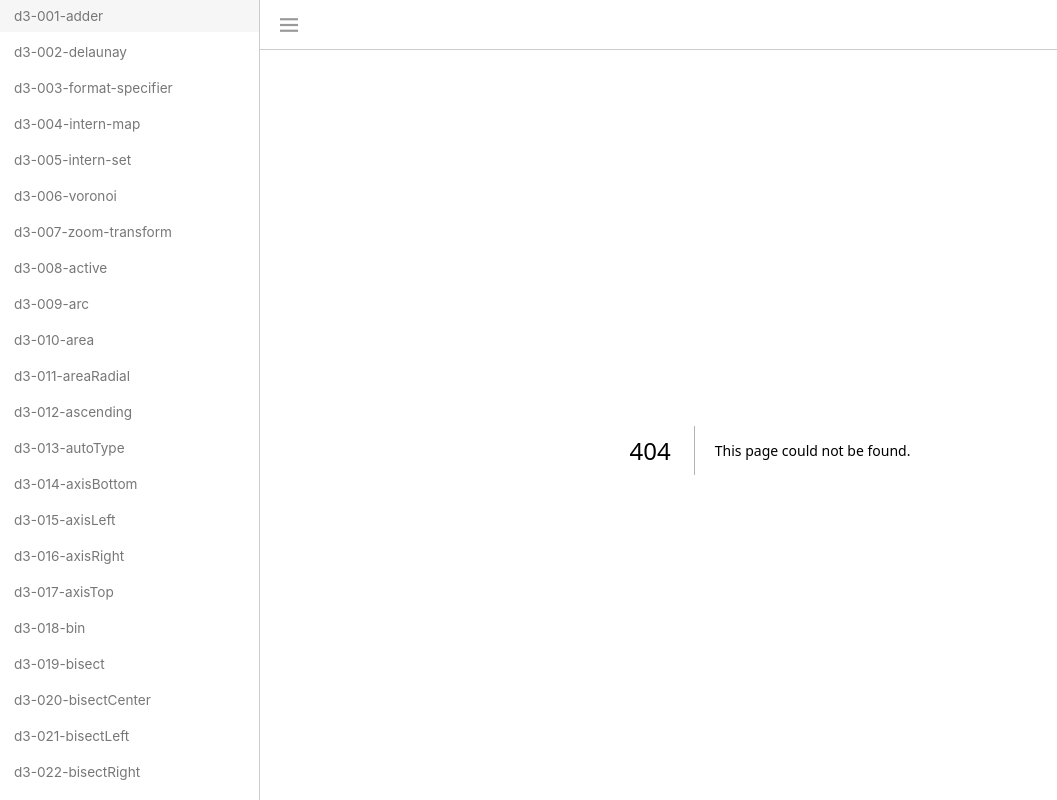
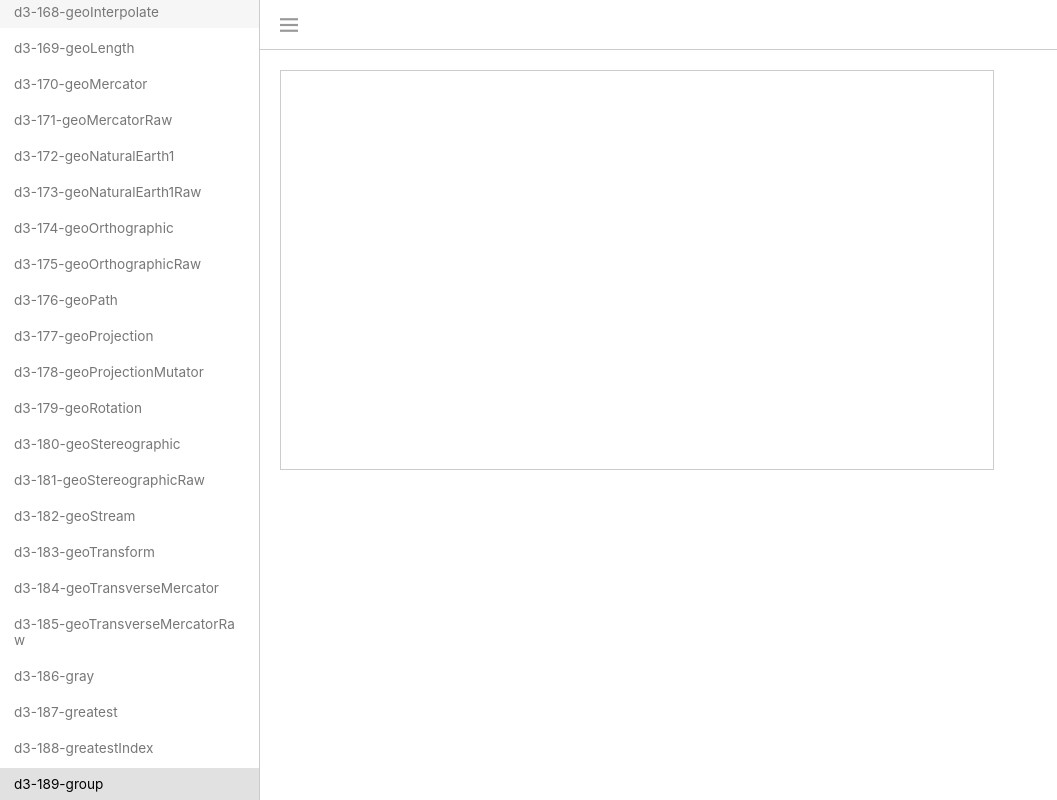
Before and after one commit to wisdomstar94/d3-research, a Next.js app: page /d3-example/d3-189-group in a window 1280 px wide. Before the commit this address had no page. Shown: the whole page, without its empty margins (0-1057 px from the left). Built offline with nearby package versions, Linux system fonts and the light colour scheme.

Commit message:
d3-189-group 페이지 작성 완료.

```diff
--- a/src/app/d3-example/d3-188-greatestIndex/page.tsx
+++ b/src/app/d3-example/d3-188-greatestIndex/page.tsx
@@ -5,7 +5,7 @@ import { useEffect, useRef } from "react";
 import CommonLayout from "../../../components/layouts/common-layout/common-layout.component";
 import { greatest, greatestIndex } from "d3";
 
-// https://www.geeksforgeeks.org/d3-js-greatest-method/
+// https://www.geeksforgeeks.org/d3-js-greatestindex-method/
 
 const Index: NextPage = () => {
   return (
--- /dev/null
+++ b/src/app/d3-example/d3-189-group/page.tsx
@@ -0,0 +1,80 @@
+"use client"
+import { NextPage } from "next";
+import Head from "next/head";
+import { useEffect, useRef } from "react";
+import CommonLayout from "../../../components/layouts/common-layout/common-layout.component";
+import { group } from "d3";
+
+// https://www.geeksforgeeks.org/d3-js-group-method/
+
+const Index: NextPage = () => {
+  return (
+    <>
+      <Head>
+        <title>d3-189-group</title>
+        <meta name="description" content="d3-189-group 예시 코드 페이지입니다." />
+        <link rel="icon" href="/favicon.ico" />
+      </Head>
+
+      <CommonLayout>
+        <PageContents />
+      </CommonLayout>
+    </>
+  );
+};
+
+const PageContents = () => {
+  const boxElementRef = useRef<HTMLDivElement>(null);
+
+  useEffect(() => {
+    while (boxElementRef.current?.hasChildNodes() === true) {
+      if (boxElementRef.current?.firstChild !== null) {
+        boxElementRef.current?.removeChild(boxElementRef.current?.firstChild);
+      }
+    }
+
+    /*
+      d3.group 함수는 배열 요소들의 특정 키를 기준으로 Map 객체로 그룹핑 지어주는 함수임.
+    */
+
+    const data = [
+      {name: "ABC", amount: "34.0",   date: "11/12/2015"},
+      {name: "DEF", amount: "120.11", date: "11/12/2015"},
+      {name: "MNO", amount: "12.01",  date: "01/04/2016"},
+      {name: "XYZ", amount: "34.05",  date: "01/04/2016"},
+    ];
+    console.log(`data`, data);
+
+    const grouped_data = group(data, d => d.date);
+    console.log('grouped_data', grouped_data);
+    /*
+      위 예시는 date 를 key 로 잡고,
+      value 에는 date 가 동일한 것들끼리의 요소가 배열로 담김.
+
+      ex)
+      key: "11/12/2015"
+      value: [
+        {name: 'ABC', amount: '34.0', date: '11/12/2015'},
+        {name: 'DEF', amount: '120.11', date: '11/12/2015'},
+      ]
+
+      key: "01/04/2016"
+      value: [
+        {name: 'MNO', amount: '12.01', date: '01/04/2016'},
+        {name: 'XYZ', amount: '34.05', date: '01/04/2016'},
+      ]
+
+      즉, 특정 키로 요소들을 그룹핑 지어주고 싶을 때 매우 유용한 함수임!
+    */
+  }, []);
+
+  return (
+    <>
+      <div className="box" ref={boxElementRef}>
+
+      </div>
+    </>
+  );
+};
+
+export default Index;
--- a/src/components/layouts/side-bar/side-bar.component.tsx
+++ b/src/components/layouts/side-bar/side-bar.component.tsx
@@ -203,6 +203,7 @@ const SideBar = (props: ISideBar.Props) => {
     { menuName: 'd3-186-gray', menuLink: '/d3-example/d3-186-gray' },
     { menuName: 'd3-187-greatest', menuLink: '/d3-example/d3-187-greatest' },
     { menuName: 'd3-188-greatestIndex', menuLink: '/d3-example/d3-188-greatestIndex' },
+    { menuName: 'd3-189-group', menuLink: '/d3-example/d3-189-group' },
   ]);
 
   useEffect(() => {
```
